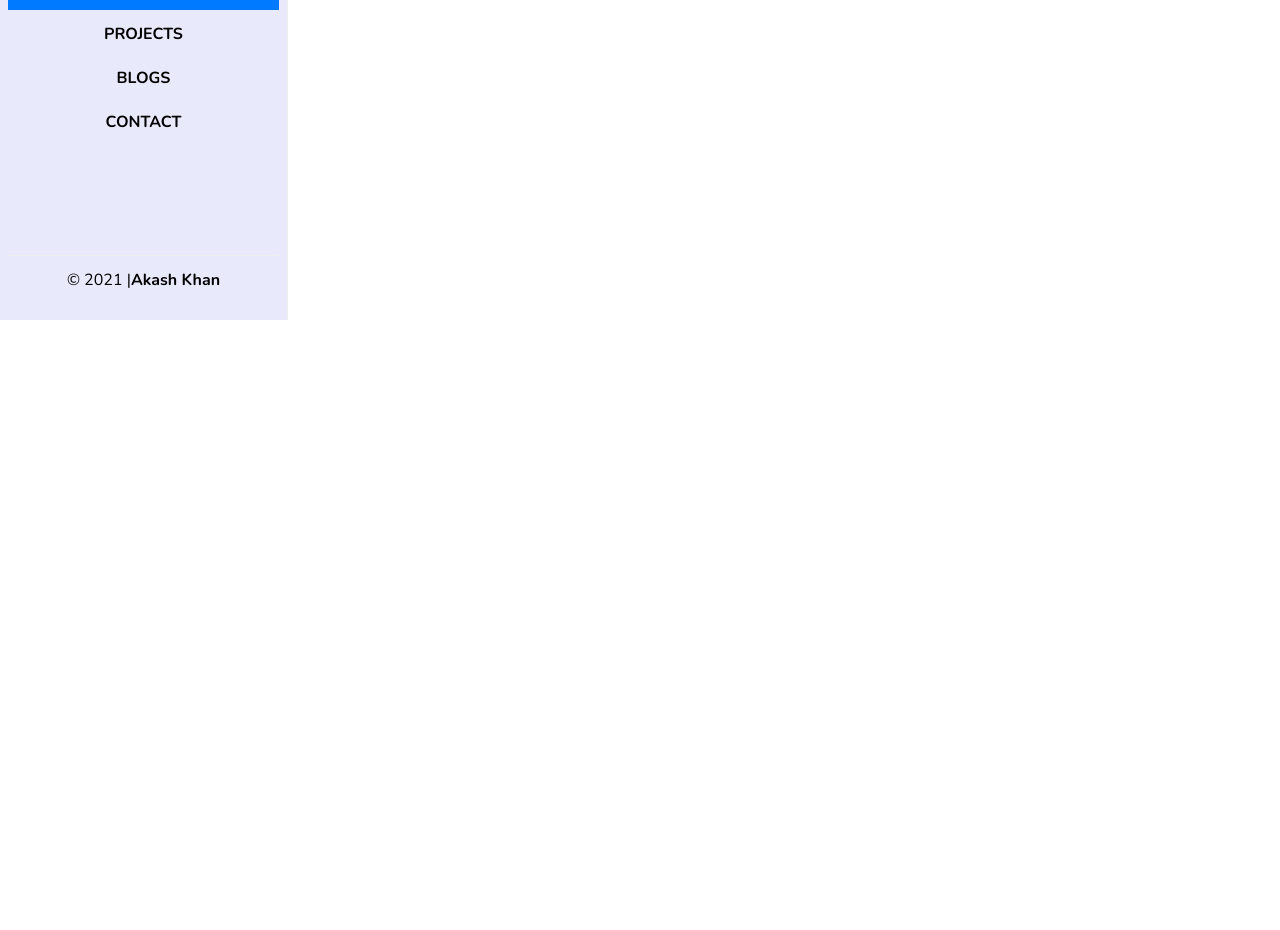
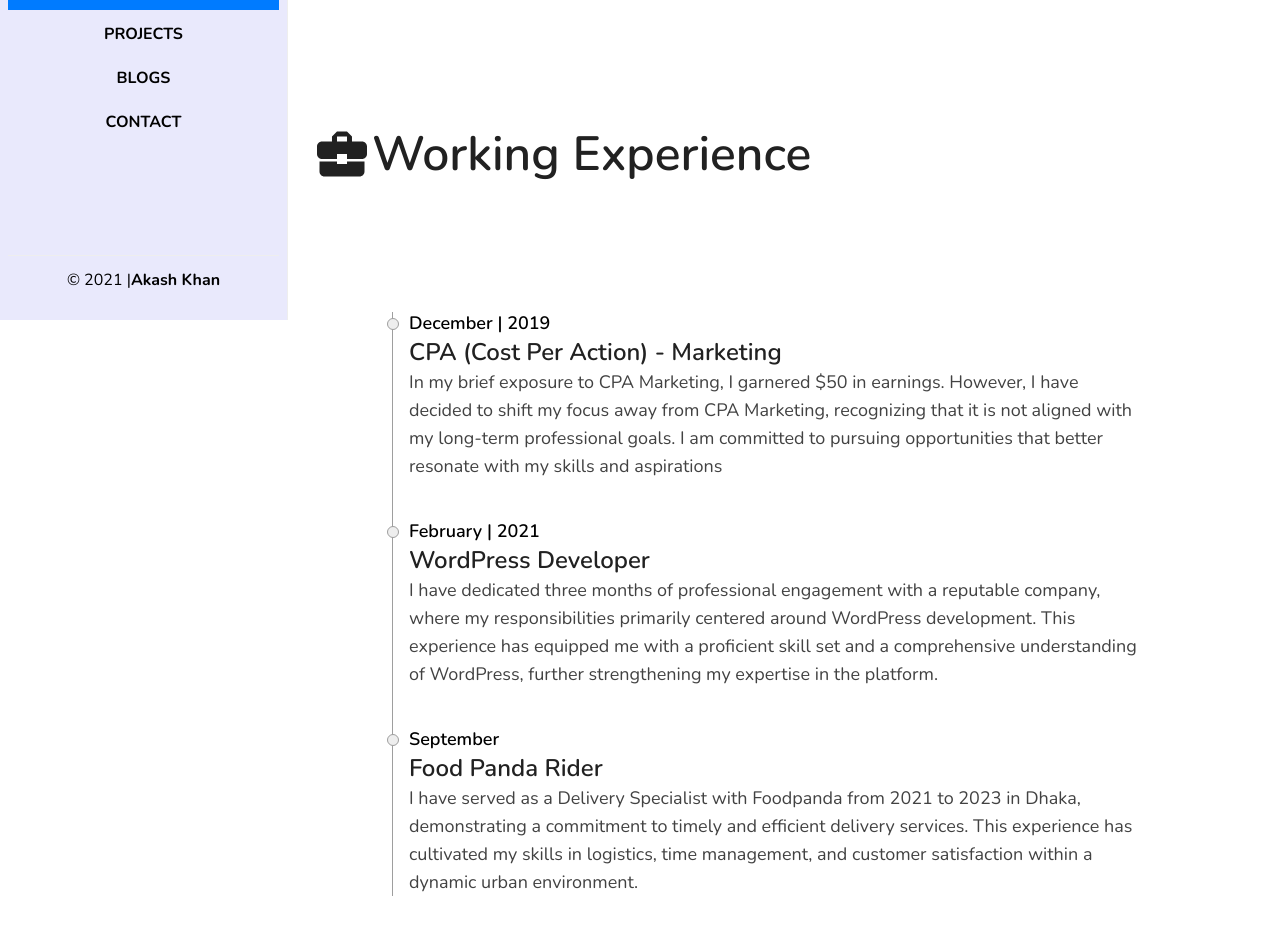
Before and after one commit to akash-khan-311/my-portfolio, a React (Vite) app: page /resume in a window 1280 px wide. Shown: the part 480-1410 px from the top of the page. Before the commit the page ends 800 px from the top, so only its background shows below. Built offline with nearby package versions, Linux system fonts and the light colour scheme.

Commit message:
resume page has completed

```diff
--- a/src/Pages/Home/Home.jsx
+++ b/src/Pages/Home/Home.jsx
@@ -51,23 +51,9 @@ const Home = () => {
         </h2>
         <div className="text-center flex flex-col justify-center text-black dark:text-gray-400 text-xl">
           <p>
-            <TypeAnimation
-              splitter={(str) => str.split(/(?= )/)} // 'Lorem ipsum dolor' -> ['Lorem', ' ipsum', ' dolor']
-              sequence={[
-                `I'm always open to new opportunities, collaborations, and discussions
+            {`I'm always open to new opportunities, collaborations, and discussions
         about the exciting possibilities in the world of web development.Whether you're a fellow developer, potential collaborator, or someone
-        with a shared passion for innovation, I'd love to connect.`,
-                18000,
-                "",
-                `My journey in the realm of technology began with a curiosity to understand how things work under the hood. Over the years, I've honed my skills in MongoDB, Express.js, React.js, and Node.js—the MERN stack—transforming ideas into functional and user-friendly digital experiences.`,
-                18000,
-                `I believe in the power of technology to make a positive impact on people's lives. Each line of code I write is fueled by a desire to create solutions that are not just functional but also intuitive and delightful for users.`,
-                15000,
-              ]}
-              speed={{ type: "keyStrokeDelayInMs", value: 30 }}
-              omitDeletionAnimation={true}
-              repeat={Infinity}
-            />
+        with a shared passion for innovation, I'd love to connect.`}
           </p>
         </div>
         <SocialContact />
--- a/src/Pages/Resume/Resume.jsx
+++ b/src/Pages/Resume/Resume.jsx
@@ -1,8 +1,10 @@
 import PageTitle from "../../components/PageTitle/PageTitle";
+import WorkingExperince from "../../components/WorkingExperince/WorkingExperince";
 
 const Resume = () => {
   return (
     <div>
+      {/* Skills Section */}
       <section>
         <PageTitle title={"my skills"} />
         <div className="mt-32 lg:px-20 md:px-10 sm:px-5 px-0 space-y-5">
@@ -131,6 +133,60 @@ const Resume = () => {
           </div>
         </div>
       </section>
+      {/* Experience */}
+      <section>
+        <div className="flex items-center mt-32">
+          <p>
+            <svg
+              className="dark:fill-gray-400 fill-gray-900"
+              height="60"
+              width={"60"}
+              viewBox="0 0 24 24"
+              aria-hidden="true"
+            >
+              <path d="M10 16v-1H3.01L3 19c0 1.11.89 2 2 2h14c1.11 0 2-.89 2-2v-4h-7v1h-4zm10-9h-4.01V5l-2-2h-4l-2 2v2H4c-1.1 0-2 .9-2 2v3c0 1.11.89 2 2 2h6v-2h4v2h6c1.1 0 2-.9 2-2V9c0-1.1-.9-2-2-2zm-6 0h-4V5h4v2z" />
+            </svg>
+          </p>
+
+          <h2 className=" font-semibold text-3xl md:text-4xl lg:text-5xl text-gray-900 dark:text-gray-400">
+            Working Experience
+          </h2>
+        </div>
+        <div className="mt-32 lg:px-20 md:px-10 sm:px-5 px-0">
+          <ol className="relative border-s dark:border-[#5cfaff] border-gray-500">
+            {/* first */}
+            <WorkingExperince
+              date={"December | 2019"}
+              title={"CPA (Cost Per Action) - Marketing"}
+              description={` In my brief exposure to CPA Marketing, I garnered $50 in
+                earnings. However, I have decided to shift my focus away from
+                CPA Marketing, recognizing that it is not aligned with my
+                long-term professional goals. I am committed to pursuing
+                opportunities that better resonate with my skills and
+                aspirations`}
+            />
+
+            {/* second */}
+            <WorkingExperince
+              date={"February | 2021"}
+              title={"WordPress Developer"}
+              description={` I have dedicated three months of professional engagement with a
+                reputable company, where my responsibilities primarily centered
+                around WordPress development. This experience has equipped me
+                with a proficient skill set and a comprehensive understanding of
+                WordPress, further strengthening my expertise in the platform.`}
+            />
+
+            {/* Third */}
+            <WorkingExperince
+              date={"September"}
+              title={"Food Panda Rider"}
+              description={`
+            I have served as a Delivery Specialist with Foodpanda from 2021 to 2023 in Dhaka, demonstrating a commitment to timely and efficient delivery services. This experience has cultivated my skills in logistics, time management, and customer satisfaction within a dynamic urban environment.`}
+            />
+          </ol>
+        </div>
+      </section>
     </div>
   );
 };
--- /dev/null
+++ b/src/components/WorkingExperince/WorkingExperince.jsx
@@ -0,0 +1,19 @@
+/* eslint-disable react/prop-types */
+const WorkingExperince = ({ date, title, description }) => {
+  return (
+    <li className="mb-10 ms-4">
+      <div className="absolute w-3 h-3 bg-gray-200 rounded-full mt-1.5 -start-1.5 border dark:border-[#5cfaff] border-gray-500 dark:bg-[#5cfaff]" />
+      <time className="mb-1 text-lg  leading-none text-black font-semibold dark:text-white">
+        {date}
+      </time>
+      <h3 className="text-2xl font-semibold text-gray-900 dark:text-white">
+        {title}
+      </h3>
+      <p className="mb-4 text-lg font-normal text-gray-800 dark:text-gray-400">
+        {description}
+      </p>
+    </li>
+  );
+};
+
+export default WorkingExperince;
--- a/src/index.css
+++ b/src/index.css
@@ -5,6 +5,33 @@
 body {
   background: #fff;
   font-family: "Nunito", sans-serif;
+}
+
+body::-webkit-scrollbar {
+  width: 10px;
+  background: #2b2a2a;
+  border-radius: 100px;
+  -webkit-border-radius: 100px;
+  -moz-border-radius: 100px;
+  -ms-border-radius: 100px;
+  -o-border-radius: 100px;
+}
+
+body::-webkit-scrollbar-track {
+  border-radius: 105px;
+  -webkit-border-radius: 105px;
+  -moz-border-radius: 105px;
+  -ms-border-radius: 105px;
+  -o-border-radius: 105px;
+}
+
+body::-webkit-scrollbar-thumb {
+  background-color: rgb(92, 90, 90);
+  border-radius: 100px;
+  -webkit-border-radius: 100px;
+  -moz-border-radius: 100px;
+  -ms-border-radius: 100px;
+  -o-border-radius: 100px;
 }
 
 .text-title {
```
